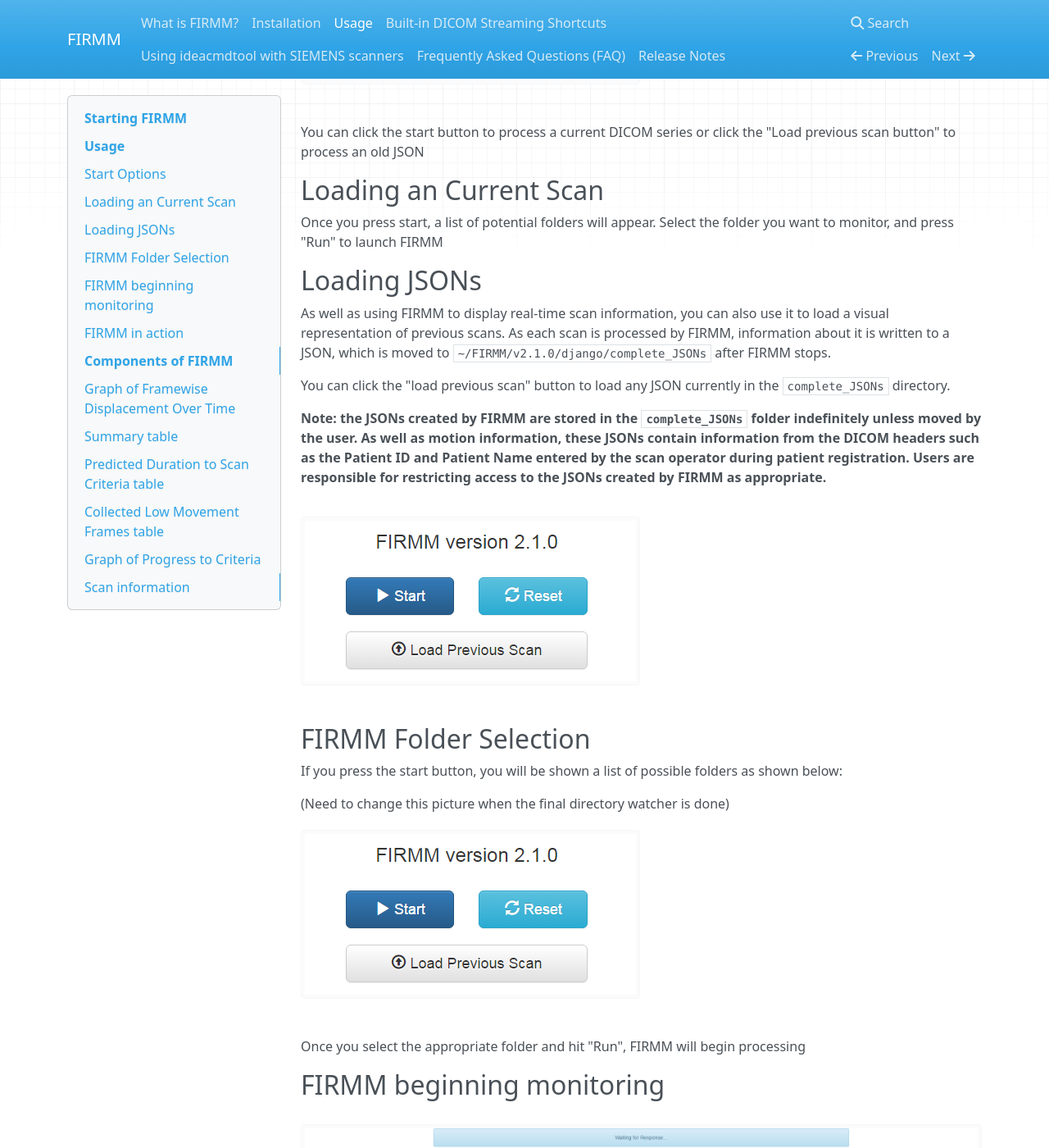
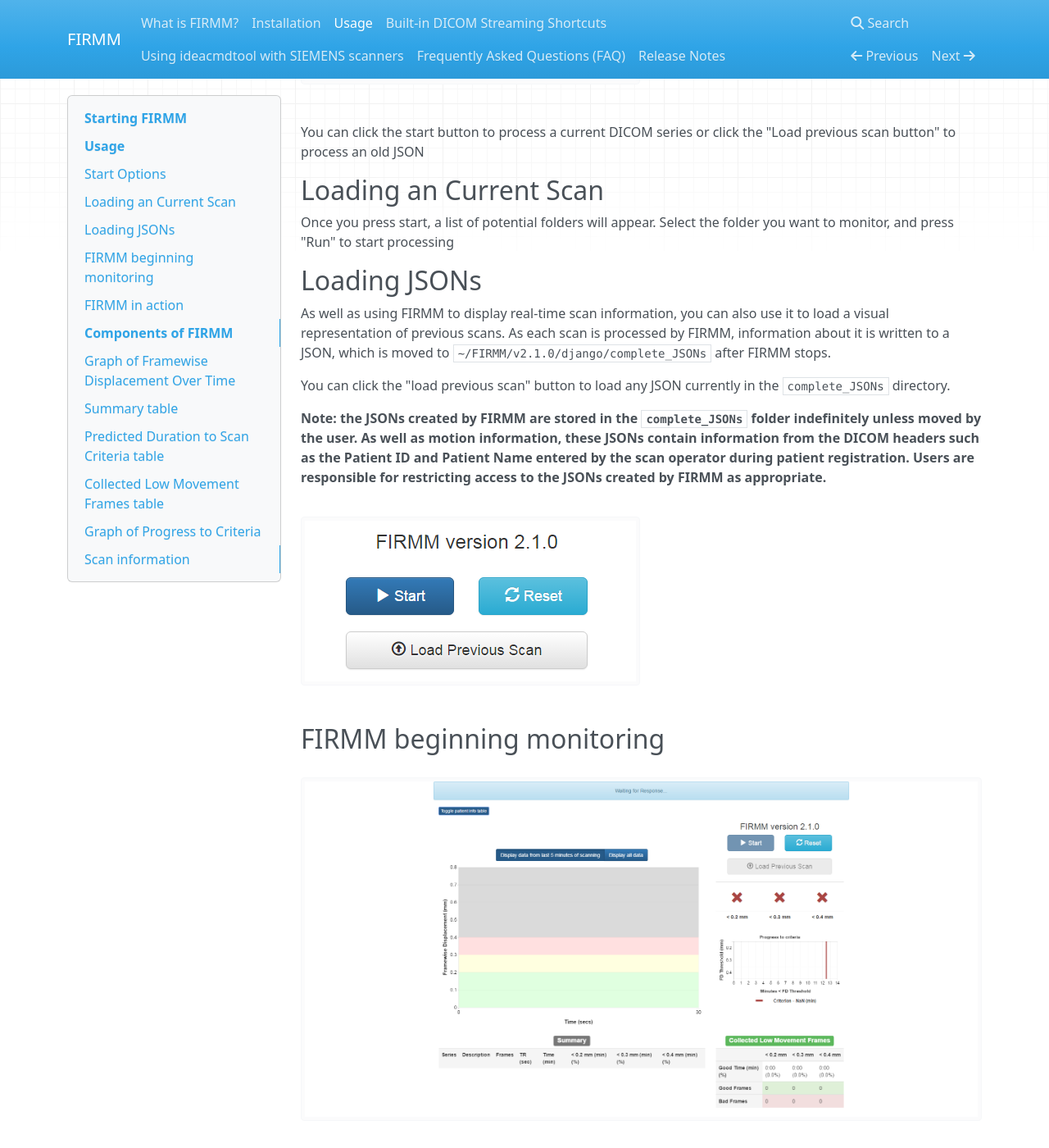
Before and after one commit to FIRMMsoftware/firmm_docs, an MkDocs documentation site: the page built from docs/FIRMM_USAGE.md, in a window 1280 px wide and 1400 px high, scrolled down 1902 px. Shown: the whole window at 82% size. Built offline with MkDocs 1.6.1, drawn with Linux system fonts in a browser that asks for light colours; nearby versions of some CDN libraries; old or Windows-style settings are respelled for this version of MkDocs.

Commit message:
Removed repeat typo

```diff
--- a/docs/FIRMM_USAGE.md
+++ b/docs/FIRMM_USAGE.md
@@ -49,7 +49,7 @@ In the upper right of the browser, there is a set of buttons:
 You can click the start button to process a current DICOM series or click the "Load previous scan button" to process an old JSON
 
 ## Loading an Current Scan
-Once you press start, a list of potential folders will appear. Select the folder you want to monitor, and press "Run" to launch FIRMM
+Once you press start, a list of potential folders will appear. Select the folder you want to monitor, and press "Run" to start processing
 
 ## Loading JSONs
 As well as using FIRMM to display real-time scan information, you can also use it to load a visual representation of previous scans. As each scan is processed by FIRMM, information about it is written to a JSON, which is moved to `~/FIRMM/v2.1.0/django/complete_JSONs` after FIRMM stops.
@@ -61,14 +61,6 @@ You can click the "load previous scan" button to load any JSON currently in the
 ![Load previous scan button](img/FIRMM_start_button.png)
 
 <div class="page-break"></div>
-
-## FIRMM Folder Selection
-If you press the start button, you will be shown a list of possible folders as shown below:
-
-(Need to change this picture when the final directory watcher is done)
-![FIRMM start button](img/FIRMM_start_button.png)
-
-Once you select the appropriate folder and hit "Run", FIRMM will begin processing
 
 ## FIRMM beginning monitoring
 
```
